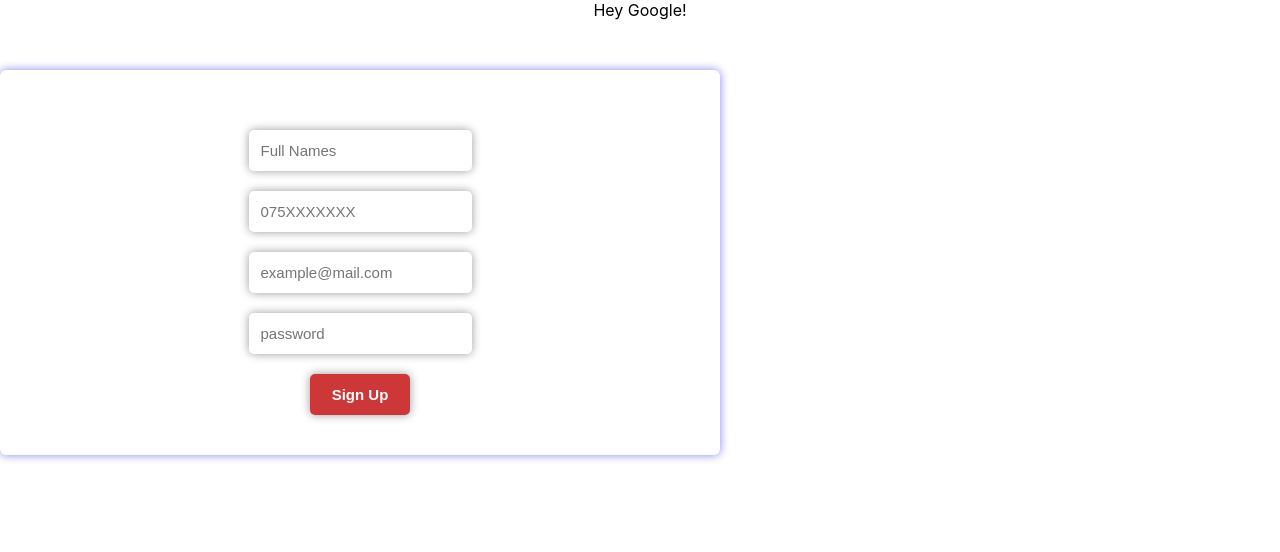
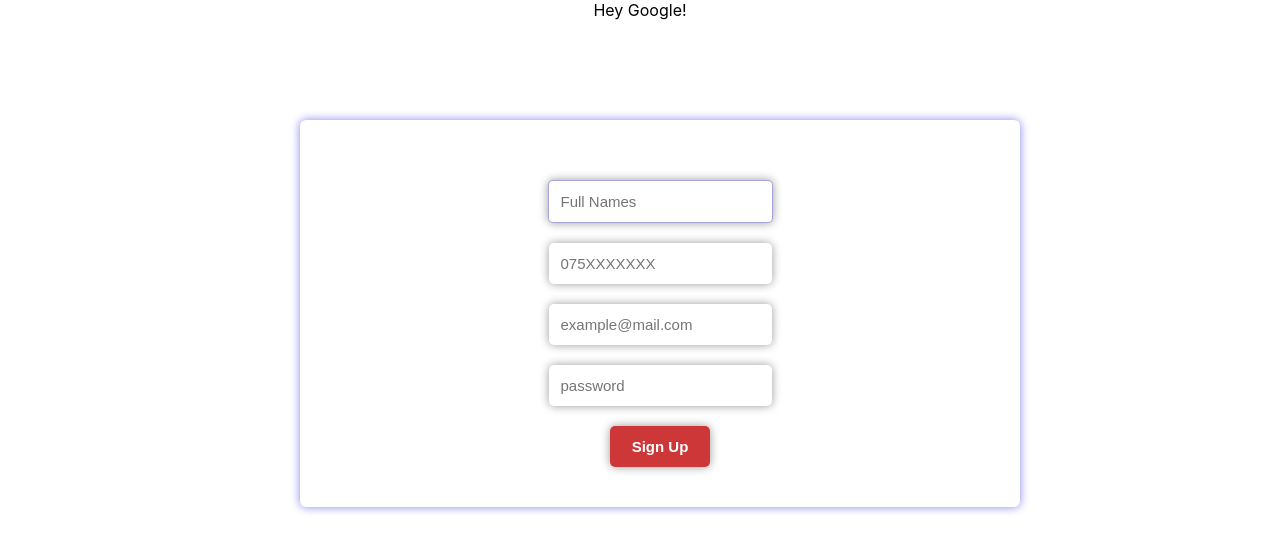
Before and after one commit to Izaiah-M/DSC_UCU_Community-Web-Application, a React (Create React App) app: page / in a window 1280 px wide. In both pictures the pointer is over the input "Full Names". Shown: the top 552 px of the page. Built offline with nearby package versions, Linux system fonts and the light colour scheme.

Commit message:
added form styling

```diff
--- a/src/components/SignUp/SignUpForm/SignUpForm.css
+++ b/src/components/SignUp/SignUpForm/SignUpForm.css
@@ -6,17 +6,23 @@ input {
   border-radius: 5px;
 }
 
+input:hover {
+  border: 1px rgba(22, 20, 156, 0.377) solid;
+  transition: 0.4s;
+}
+
 input:focus {
   outline: none;
 }
 
 .form-card {
-  margin-top: 50px;
+  margin-top: 100px;
   /* border: 1px solid red; */
   width: 50%;
   border-radius: 6px;
   box-shadow: 0 0 10px rgba(10, 7, 221, 0.493);
   padding: 40px;
+  margin-left: 300px;
 }
 
 .row {
```
